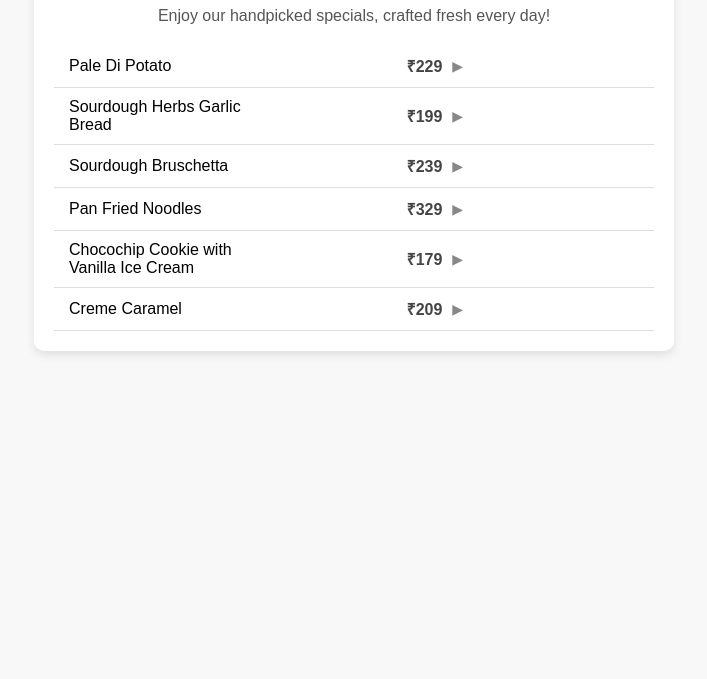
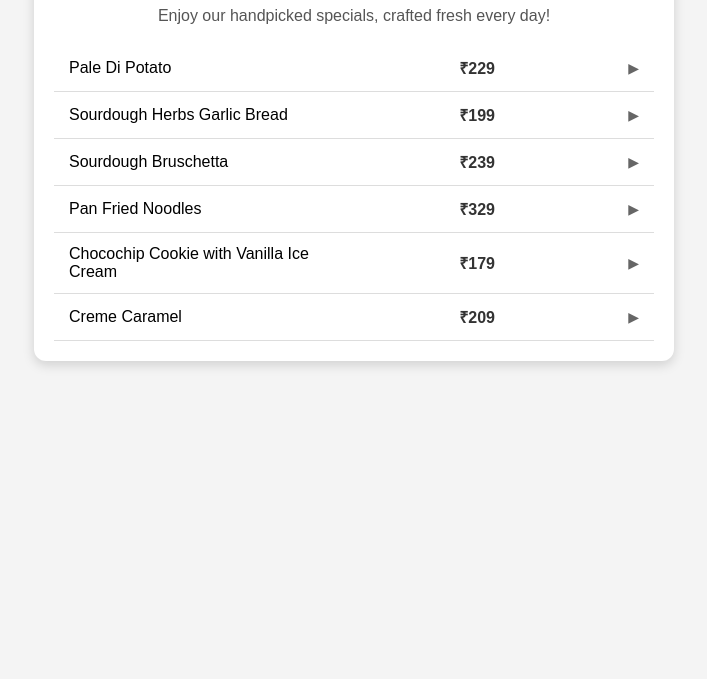
Before and after one commit to archit0311/todaysspecial, a website: page tsp.html in a window 1280 px wide. Shown: the part 121-800 px from the top of the page, without its empty margins (286-993 px from the left). Drawn offline with Linux system fonts and the light colour scheme.

Commit message:
space between price and arrow working

```diff
--- a/tsp.html
+++ b/tsp.html
@@ -7,7 +7,7 @@
     <style>
         body {
             font-family: Arial, sans-serif;
-            background-color: #f8f8f8;
+            background-color: #f4f4f4;
             text-align: center;
             padding: 20px;
         }
@@ -16,36 +16,44 @@
             margin: 0 auto;
             background: white;
             padding: 20px;
-            border-radius: 10px;
-            box-shadow: 0px 4px 10px rgba(0, 0, 0, 0.1);
+            border-radius: 12px;
+            box-shadow: 0px 4px 12px rgba(0, 0, 0, 0.15);
         }
-        h1 { color: #333; }
+        h1 { color: #222; }
         p { color: #555; margin-bottom: 20px; }
         .menu-item {
             display: flex;
             justify-content: space-between;
             align-items: center;
-            padding: 10px 15px;
+            padding: 12px 15px;
             border-bottom: 1px solid #ddd;
             cursor: pointer;
             font-size: 16px;
             text-align: left;
+            transition: background 0.2s ease-in-out;
+        }
+        .menu-item:hover {
+            background: #f0f0f0;
         }
         .menu-item span {
             flex: 1;
             white-space: normal;
             word-wrap: break-word;
         }
+        .price-arrow {
+            display: flex;
+            align-items: center;
+            text-align: right;
+        }
         .price {
-            min-width: 60px;
-            text-align: right;
             font-weight: bold;
-            color: #444;
+            color: #333;
+            margin-right: 3px; /* Ensuring only 3px spacing */
         }
         .arrow {
-            color: #888;
+            color: #666;
             font-size: 14px;
-            padding-left: 10px;
+            transition: transform 0.2s;
         }
         .menu-description {
             display: none;
@@ -53,6 +61,8 @@
             font-size: 14px;
             color: #666;
             text-align: left;
+            border-bottom: 1px solid #ddd;
+            background: #fafafa;
         }
     </style>
 </head>
@@ -87,8 +97,10 @@
 
                     menuItemDiv.innerHTML = `
                         <span>${item.name}</span>
-                        <span class="price">₹${item.price}</span>
-                        <span class="arrow">▶</span>
+                        <span class="price-arrow">
+                            <span class="price">₹${item.price}</span>
+                            <span class="arrow">▶</span>
+                        </span>
                     `;
 
                     const descriptionDiv = document.createElement("div");
@@ -99,7 +111,14 @@
                     menuDiv.appendChild(descriptionDiv);
 
                     menuItemDiv.addEventListener("click", () => {
-                        descriptionDiv.style.display = (descriptionDiv.style.display === "none" || descriptionDiv.style.display === "") ? "block" : "none";
+                        const isOpen = descriptionDiv.style.display === "block";
+                        document.querySelectorAll(".menu-description").forEach(desc => desc.style.display = "none");
+                        document.querySelectorAll(".menu-item").forEach(item => item.classList.remove("open"));
+
+                        if (!isOpen) {
+                            descriptionDiv.style.display = "block";
+                            menuItemDiv.classList.add("open");
+                        }
                     });
                 }
             });
```
